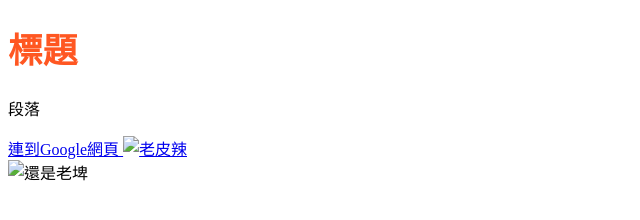
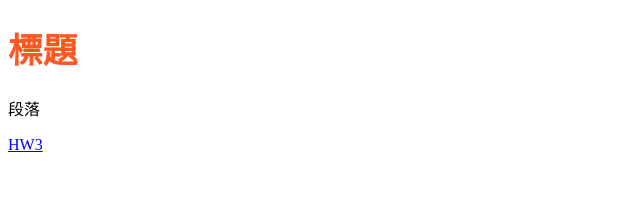
Before and after one commit to david-tw/david-tw.github.io, a plain HTML site: page index.html in a window 1280 px wide. Shown: the whole page, without its empty margins (0-640 px from the left). Drawn offline with Linux system fonts and the light colour scheme.

Commit message:
Update index.html

```diff
--- a/index.html
+++ b/index.html
@@ -14,14 +14,10 @@
     <h1>標題</h1>
     <p>段落</p>
     <!-- a是標籤，href, target是屬性 -->
-    <a href="http://www.google.com" target="_blank">
-        連到Google網頁
+    <a href="./HHW3.html">
+        HW3
     </a>
-    <a href="http://www.weithenn.org/2018/05/python-journey-part02-how-to-use-vscode.html" target="_blank">
-    <img src="./img/1.png" alt="老皮辣" width="2000">
-    </a>
-    <br>
-    <img src="./img/2.png" alt="還是老埤" width="2000"/>
+
 </body>
 
 </html>
```
